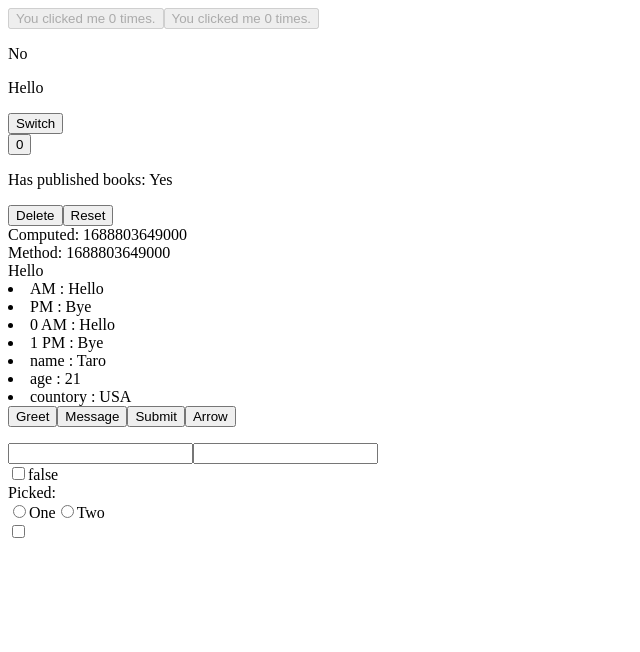
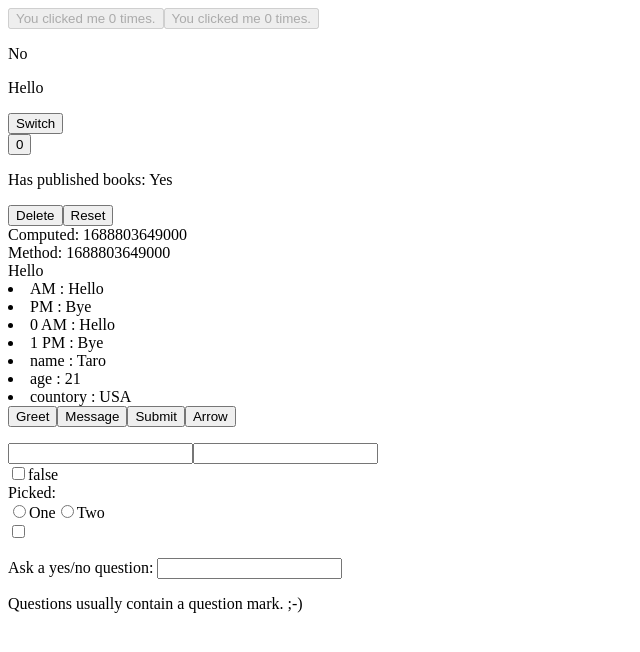
Before and after one commit to koyamal/pra_vue3, a Vue app in the folder vuePractive/: page / in a window 1280 px wide. Shown: the top 652 px of the page, without its empty margins (0-640 px from the left). Built offline with nearby package versions, Linux system fonts and the light colour scheme.

Commit message:
Use watch

```diff
--- a/vuePractive/src/App.vue
+++ b/vuePractive/src/App.vue
@@ -38,6 +38,15 @@ export default {
       dynamicTrueValue: "OK",
       dynamicFalseValue: "No",
       toggle: "",
+      question: "",
+      answer: "Questions usually contain a question mark. ;-)",
+    }
+  },
+  watch: {
+    question(newQuestion, oldQuestion) {
+      if (newQuestion.includes('?')) {
+        this.getAnswer()
+      }
     }
   },
 
@@ -51,6 +60,15 @@ export default {
   },
 
   methods: {
+    async getAnswer() {
+      this.answer = 'Thinking...'
+      try {
+        const res = await fetch('https://yesno.wtf/api')
+        this.answer = (await res.json()).answer
+      } catch (error) {
+        this.answer = 'Error! Could not reach the API. ' + error
+      }
+    },
     switchSeen() {
       this.seen = !this.seen;
     },
@@ -168,4 +186,11 @@ export default {
       :false-value="dynamicFalseValue" />
       <p>{{ toggle }}</p>
   </div>
+  <div>
+    <p>
+      Ask a yes/no question:
+      <input v-model="question" />
+    </p>
+    <p>{{ answer }}</p>
+  </div>
 </template>
```
